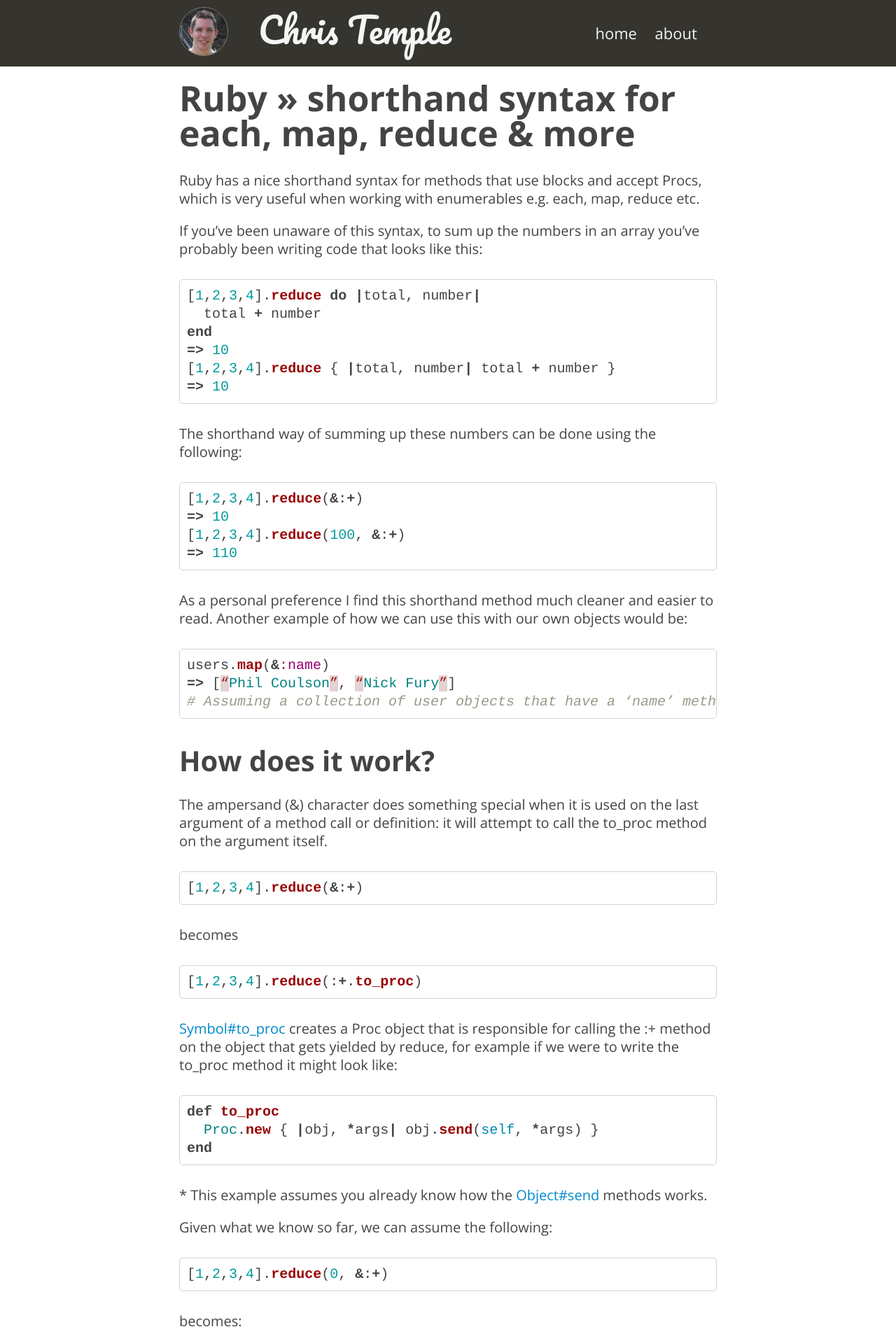
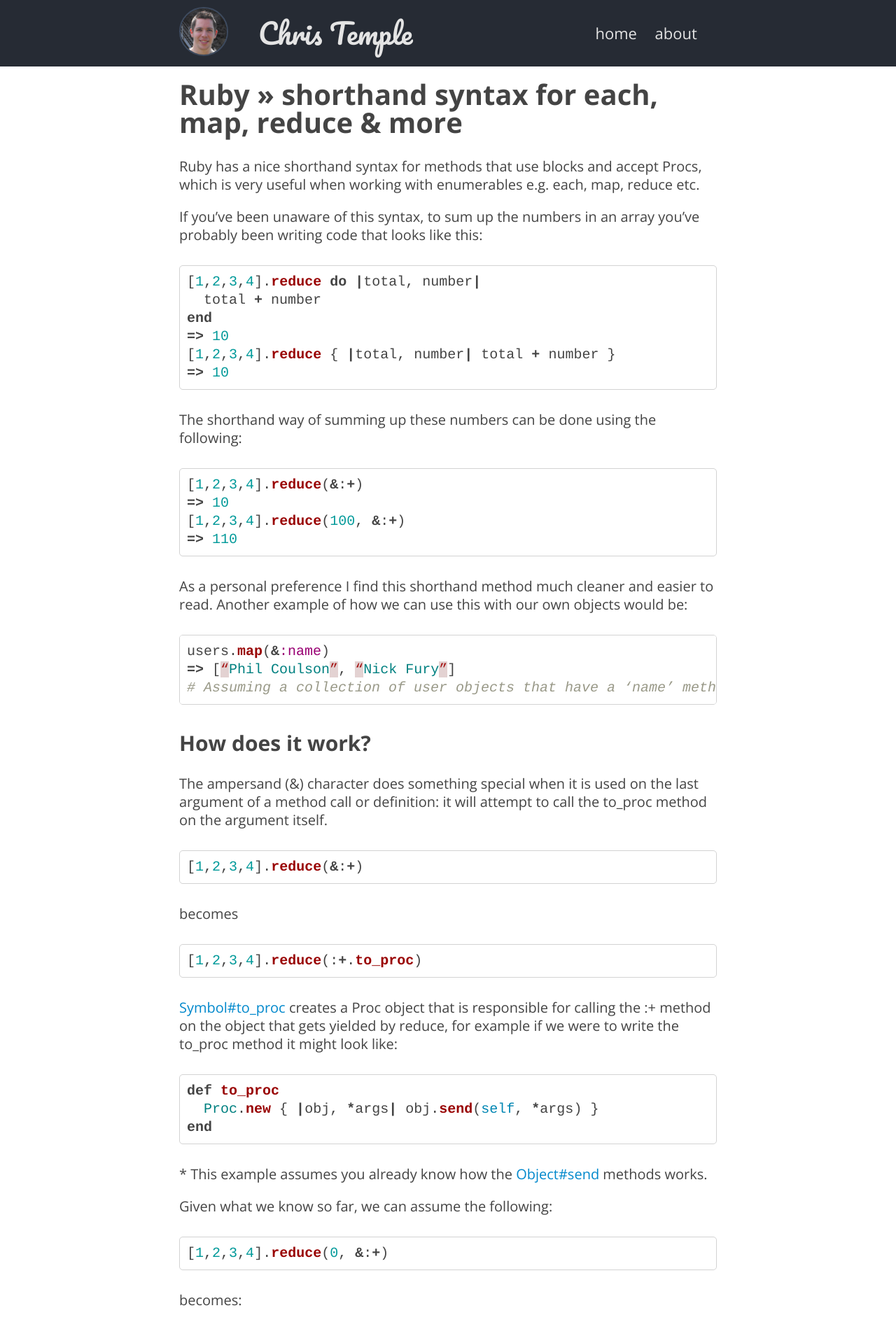
Before and after one commit to christemple/christemple.github.io, a Jekyll site: the page built from index.html, in a window 1280 px wide. Shown: the top 1899 px of the page at 70% size. Built offline with Jekyll 4.4.1, drawn with Linux system fonts in a browser that asks for light colours; Markdown is read by kramdown in place of the engine named in the settings.

Commit message:
Updating look and feel of the blog

```diff
--- a/_assets/css/_template.sass
+++ b/_assets/css/_template.sass
@@ -18,13 +18,13 @@ header
   padding-bottom: 20px
 
 h1
-  font-size: 2.5em
+  font-size: 2em
 
 h2
-  font-size: 2em
+  font-size: 1.5em
 
 h3
-  font-size: 1.7em
+  font-size: 1.2em
 
 a
   color: #0088cc
--- a/css/app.css
+++ b/css/app.css
@@ -139,13 +139,13 @@ header {
   padding-bottom: 20px; }
 
 h1 {
-  font-size: 2.5em; }
+  font-size: 2em; }
 
 h2 {
-  font-size: 2em; }
+  font-size: 1.5em; }
 
 h3 {
-  font-size: 1.7em; }
+  font-size: 1.2em; }
 
 a {
   color: #0088cc;
@@ -215,7 +215,7 @@ article h3 {
 
 body > header {
   padding: 10px;
-  background-color: #36342e; }
+  background-color: #262b34; }
   @media screen and (max-width: 400px) {
     body > header {
       display: block;
@@ -236,7 +236,7 @@ body > header {
     body > header #avatar img {
       height: 70px;
       border-radius: 50%;
-      border: 1px solid gray; }
+      border: 2px solid #3e4b5f; }
     @media screen and (max-width: 400px) {
       body > header #avatar {
         display: block;
@@ -252,13 +252,13 @@ body > header {
         body > header #avatar:last-child {
           margin-right: 0; } }
   body > header h1, body > header a {
-    color: whitesmoke; }
+    color: #e4e4e4; }
   body > header h1 {
     display: block;
     float: left;
     margin-right: 2.35765%;
     width: 48.82117%;
-    padding-top: 20px;
+    padding-top: 25px;
     font-family: "Pacifico", "Helvetica Neue", "Helvetica", sans-serif; }
     body > header h1:last-child {
       margin-right: 0; }
```
Also changed, not shown: _assets/css/app.css (+7 -7 lines), _assets/css/app.sass (+4 -4 lines).
